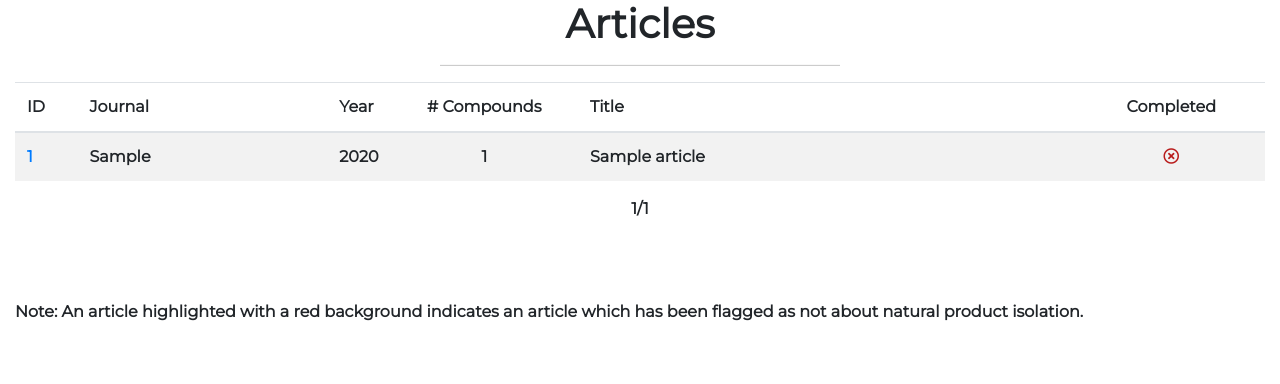
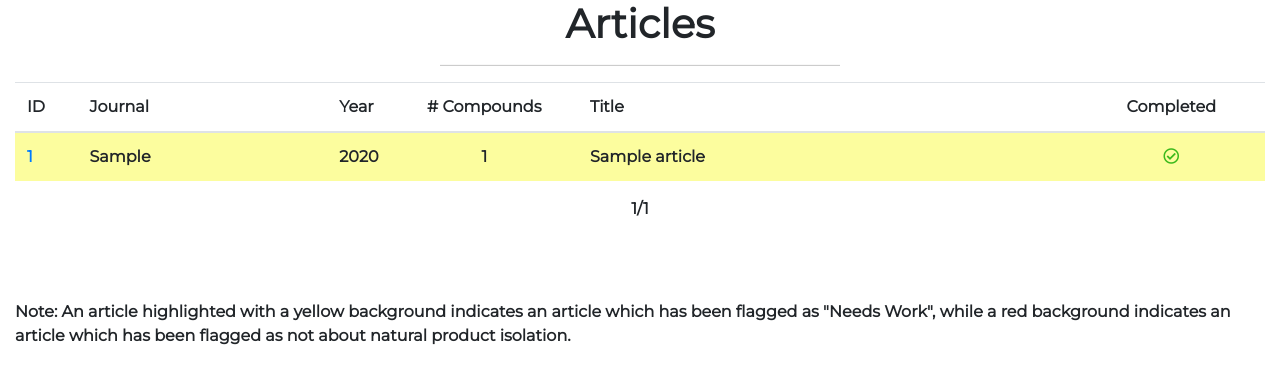
Before and after one commit to jvansan/npatlas_curator, a Flask app: a page that uses app/templates/data/articles.html in a window 1280 px wide. Shown: the part 121-505 px from the top of the page. Run offline with Flask 2, Linux system fonts and the light colour scheme; a user stored in the database is signed in; tables that the repository leaves empty hold one stand-in row (values such as "Sample post"); parts of the project's set-up code (start-up, migrations or seed data) failed here and were passed over; some libraries are stand-ins or nearby versions.

Commit message:
Modify needs work behavior for listing articles in dataset

```diff
--- a/app/static/css/style.css
+++ b/app/static/css/style.css
@@ -245,6 +245,10 @@ div.scrollmenu button {
     background: #f8d7da !important;
 }
 
+.yellow-background {
+    background: #FCFD9E !important;
+}
+
 .green {
     color: #3bb91c
 }
--- a/app/templates/data/articles.html
+++ b/app/templates/data/articles.html
@@ -23,6 +23,8 @@
                 {% for article in articles.items %}
                     {% if not article.is_nparticle %}
                     <tr class="red-background">
+                    {% elif article.needs_work %}
+                    <tr class="yellow-background">
                     {% else %}
                     <tr>
                     {% endif%}
@@ -32,7 +34,7 @@
                         <td style="text-align: center">{{ article.compounds|length }}</td>
                         <td>{{ article.title }}</td>
                         <td style="text-align: center">
-                            {% if article.completed and not article.needs_work %}
+                            {% if article.completed %}
                                 <i class="far fa-check-circle green"></i>
                             {% else %}
                                 <i class="far fa-times-circle red"></i>
@@ -61,7 +63,10 @@
         </div>
     {% endif%}
     <div>
-        <p>Note: An article highlighted with a red background indicates an article which has been flagged as not about natural product isolation.</p>
+        <p>
+            <b>Note:</b> An article highlighted with a yellow background indicates an article which has been flagged as
+            "Needs Work", while a red background indicates an article which has been flagged as not about natural product isolation.
+        </p>
     </div>
 </section>
 {% endblock %}
```
